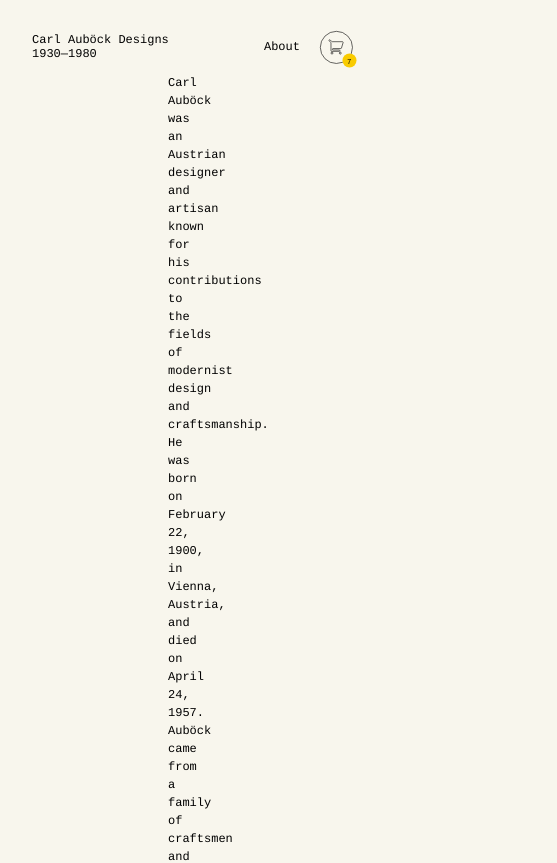
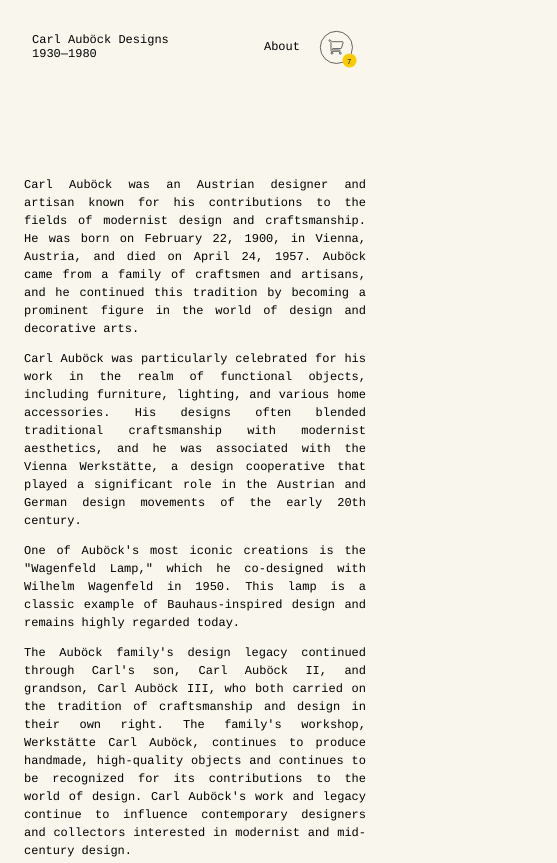
Before and after one commit to jennynguyenoberg/the-workshop, a React (Vite) app: page /about in a window 390 px wide. Shown: the top 863 px of the page, 557 px wide, since content can reach past the window. Built offline with nearby package versions, Linux system fonts and the light colour scheme.

Commit message:
Add media query breakpoints to About page

```diff
--- a/src/pages/About/About.styles.ts
+++ b/src/pages/About/About.styles.ts
@@ -2,7 +2,7 @@
 
 export const StyledMainContainer = styled.div`
   height: 100vh;
-  margin: 5em 4em;
+  margin: 5em 2em;
   font-family: "Courier", sans-serif;
   font-size: 12px;
   line-height: 1.5em;
@@ -11,25 +11,50 @@
   align-items: center;
   margin-top: -2rem;
   flex-wrap: wrap;
+
+  @media (max-width: 992px) {
+    margin-bottom: -3rem;
+    margin-top: 3em;
+  }
 `;
 
 export const StyledLeftContainer = styled.div`
   width: 50%;
+
+  @media (max-width: 992px) {
+    width: 100%;
+  }
 `;
 
 export const StyledParagraph = styled.p`
+  @media (min-width: 992px) {
     margin: 0 10em;
+  }
 `;
 
 export const StyledRightContainer = styled.div`
   width: 50%;
+
+  @media (max-width: 992px) {
+    width: 100%;
+  }
 `;
 
 export const StyledImageContainer = styled.div`
   height: 100%;
+
+  @media (max-width: 992px) {
+    display: none;
+  }
   `;
 
   export const StyledImage1 = styled.img`
     margin-bottom: 13em;
     padding-right: 3.5em;
   `;
+
+  // @media (max-width: 992px) {
+  //   margin-top: 3em;
+  //   display: flex;
+  //   justify-content: center;
+  // }
```
Lines whose indentation alone changed are shown as unchanged.
